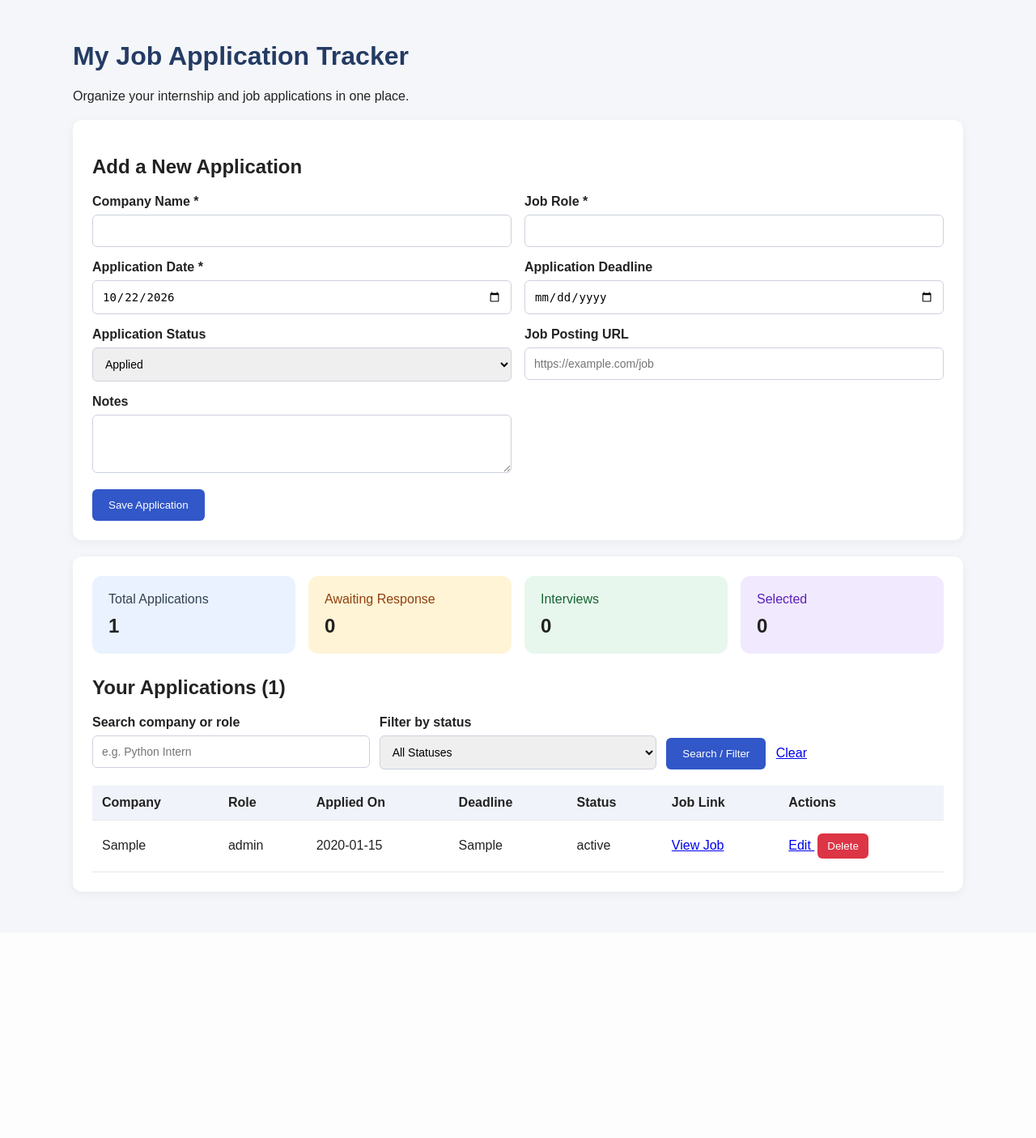
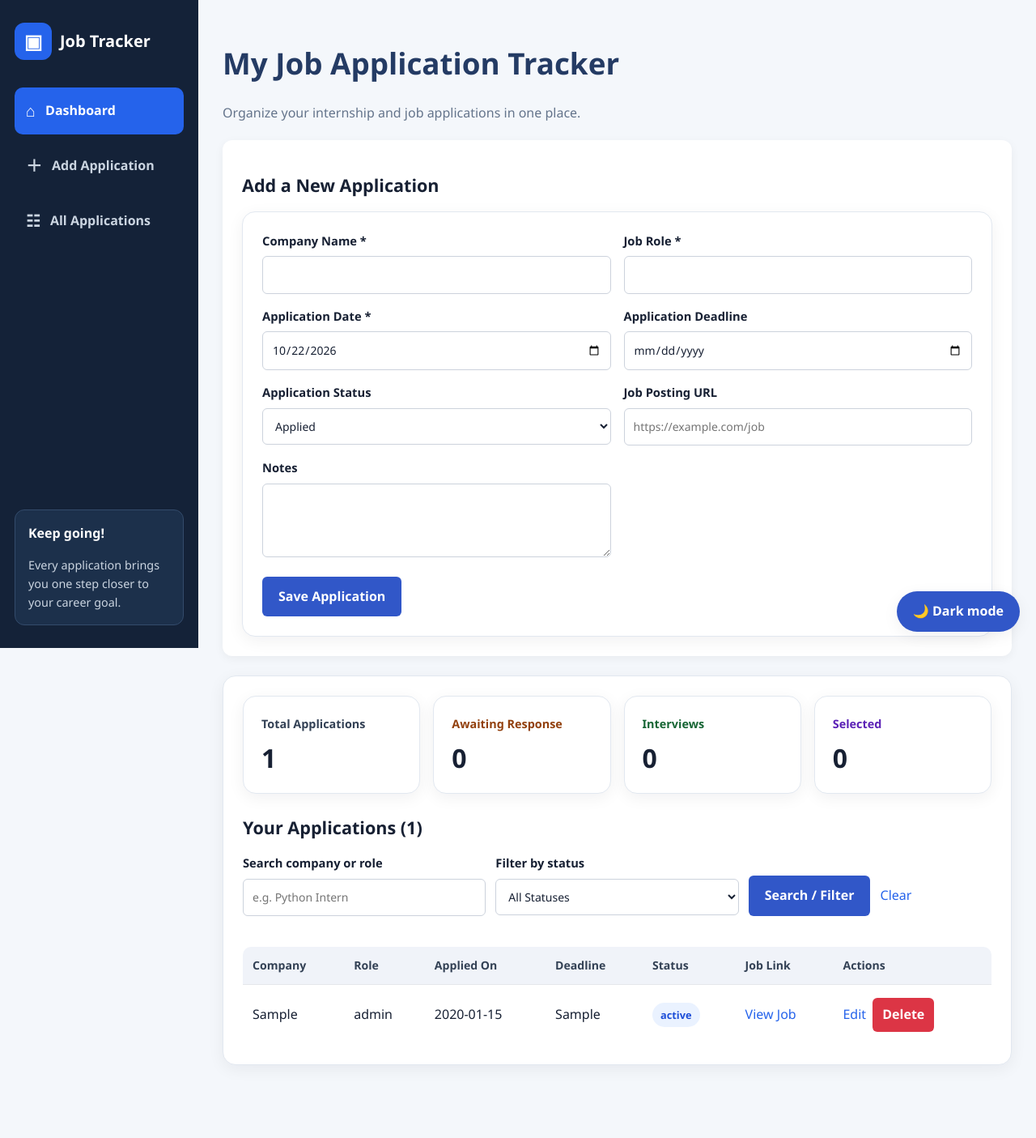
Before and after one commit to gshivani-cmd/job-application-tracker, a Flask app: page / in a window 1280 px wide. Shown: the whole page at 81% size. Before the commit the page ends 1107 px from the top, so only its background shows below. Run offline with Flask 3, Linux system fonts and the light colour scheme; tables that the repository leaves empty hold one stand-in row (values such as "Sample post").

Commit message:
Polish dashboard UI and improve JavaScript

```diff
--- /dev/null
+++ b/static/script.js
@@ -0,0 +1,44 @@
+
+document.addEventListener("DOMContentLoaded", () => {
+    const savedTheme = localStorage.getItem("job-tracker-theme");
+
+    if (savedTheme === "dark") {
+        document.body.classList.add("dark-mode");
+    }
+
+    const themeButton = document.createElement("button");
+    themeButton.id = "theme-toggle";
+    themeButton.type = "button";
+    themeButton.setAttribute("aria-label", "Toggle dark mode");
+    document.body.appendChild(themeButton);
+
+    function updateThemeButton() {
+        const isDark = document.body.classList.contains("dark-mode");
+        themeButton.textContent = isDark ? "☀️ Light mode" : "🌙 Dark mode";
+    }
+
+    updateThemeButton();
+
+    themeButton.addEventListener("click", () => {
+        document.body.classList.toggle("dark-mode");
+
+        const isDark = document.body.classList.contains("dark-mode");
+
+        localStorage.setItem(
+            "job-tracker-theme",
+            isDark ? "dark" : "light"
+        );
+
+        updateThemeButton();
+    });
+
+    // Hide flash notifications after 4 seconds.
+    document.querySelectorAll(".flash, .message").forEach((message) => {
+        setTimeout(() => {
+            message.style.transition = "opacity 0.4s";
+            message.style.opacity = "0";
+
+            setTimeout(() => message.remove(), 400);
+        }, 4000);
+    });
+});
--- /dev/null
+++ b/static/style.css
@@ -0,0 +1,529 @@
+
+/* ==============================
+   1. Global styles
+============================== */
+
+:root {
+    --primary: #2563eb;
+    --primary-hover: #1d4ed8;
+    --background: #f4f7fb;
+    --surface: #ffffff;
+    --text: #172033;
+    --muted: #64748b;
+    --border: #e2e8f0;
+    --shadow: 0 5px 20px rgba(15, 23, 42, 0.06);
+}
+
+* {
+    box-sizing: border-box;
+}
+
+html {
+    scroll-behavior: smooth;
+    scroll-padding-top: 20px;
+}
+
+body {
+    margin: 0;
+    padding: 30px 30px 90px 275px;
+    min-height: 100vh;
+    background: var(--background);
+    color: var(--text);
+    font-family: "Segoe UI", Arial, sans-serif;
+    line-height: 1.6;
+    transition: background 0.25s, color 0.25s;
+}
+
+h1,
+h2,
+h3 {
+    color: var(--text);
+    line-height: 1.3;
+}
+
+h1 {
+    font-size: clamp(1.7rem, 3vw, 2.3rem);
+}
+
+h2 {
+    font-size: 1.35rem;
+}
+
+p {
+    color: var(--muted);
+}
+
+a {
+    color: var(--primary);
+    text-decoration: none;
+}
+
+a:hover {
+    text-decoration: underline;
+}
+
+input,
+select,
+textarea {
+    width: 100%;
+    min-width: 0;
+    padding: 12px 14px;
+    border: 1px solid var(--border);
+    border-radius: 9px;
+    background: var(--surface);
+    color: var(--text);
+    font: inherit;
+    transition: border-color 0.2s, box-shadow 0.2s;
+}
+
+input:focus,
+select:focus,
+textarea:focus {
+    outline: none;
+    border-color: var(--primary);
+    box-shadow: 0 0 0 3px rgba(37, 99, 235, 0.13);
+}
+
+label {
+    display: block;
+    margin-bottom: 6px;
+    font-weight: 600;
+    font-size: 0.92rem;
+}
+
+button {
+    padding: 11px 17px;
+    border: 0;
+    border-radius: 9px;
+    background: var(--primary);
+    color: #ffffff;
+    font: inherit;
+    font-weight: 600;
+    cursor: pointer;
+    transition: background 0.2s, transform 0.2s;
+}
+
+button:hover {
+    background: var(--primary-hover);
+    transform: translateY(-1px);
+}
+
+form {
+    max-width: 100%;
+}
+
+.container {
+    width: 100%;
+    max-width: 1400px;
+    min-width: 0;
+    margin: 0 auto;
+}
+
+.message,
+.flash {
+    padding: 12px 16px;
+    margin: 12px 0;
+    border: 1px solid #bbf7d0;
+    border-radius: 9px;
+    background: #e8f7ed;
+    color: #166534;
+}
+
+.empty {
+    padding: 24px;
+    color: var(--muted);
+    text-align: center;
+}
+
+/* ==============================
+   2. Sidebar navigation
+============================== */
+
+.app-sidebar {
+    position: fixed;
+    inset: 0 auto 0 0;
+    width: 245px;
+    height: 100vh;
+    padding: 28px 18px;
+    display: flex;
+    flex-direction: column;
+    gap: 34px;
+    background: #142238;
+    color: #ffffff;
+    z-index: 900;
+    overflow-y: auto;
+}
+
+.sidebar-brand {
+    display: flex;
+    align-items: center;
+    gap: 10px;
+    color: #ffffff;
+    font-size: 1.25rem;
+    font-weight: 800;
+    text-decoration: none;
+}
+
+.sidebar-brand:hover {
+    text-decoration: none;
+}
+
+.brand-icon {
+    display: inline-grid;
+    place-items: center;
+    width: 46px;
+    height: 46px;
+    flex-shrink: 0;
+    border-radius: 12px;
+    background: #2563eb;
+    font-size: 1.5rem;
+}
+
+.sidebar-nav {
+    display: grid;
+    gap: 10px;
+}
+
+.sidebar-link {
+    display: flex;
+    align-items: center;
+    gap: 12px;
+    padding: 13px 14px;
+    border-radius: 10px;
+    color: #cbd5e1;
+    font-weight: 600;
+    text-decoration: none;
+    transition: background 0.2s, color 0.2s;
+}
+
+.sidebar-link span {
+    font-size: 1.25rem;
+}
+
+.sidebar-link:hover,
+.sidebar-link.active {
+    background: #2563eb;
+    color: #ffffff;
+    text-decoration: none;
+}
+
+.sidebar-footer {
+    margin-top: auto;
+    padding: 16px;
+    border: 1px solid #334b6b;
+    border-radius: 12px;
+    background: #1c304b;
+}
+
+.sidebar-footer strong {
+    color: #ffffff;
+}
+
+.sidebar-footer p {
+    margin-bottom: 0;
+    color: #cbd5e1;
+    font-size: 0.9rem;
+}
+
+/* ==============================
+   3. Dashboard statistics
+============================== */
+
+.stat-card {
+    min-width: 0;
+    padding: 22px;
+    border: 1px solid var(--border);
+    border-radius: 16px;
+    background: var(--surface);
+    box-shadow: var(--shadow);
+    transition: transform 0.2s, box-shadow 0.2s;
+}
+
+.stat-card:hover {
+    transform: translateY(-4px);
+    box-shadow: 0 12px 28px rgba(15, 23, 42, 0.1);
+}
+
+.stat-card p {
+    margin: 0;
+    font-size: 0.9rem;
+    font-weight: 600;
+}
+
+.stat-card h2 {
+    margin: 10px 0 0;
+    font-size: 2rem;
+    font-weight: 800;
+}
+
+/* ==============================
+   4. Applications section
+============================== */
+
+.applications-card {
+    width: 100%;
+    min-width: 0;
+    margin-top: 24px;
+    padding: 24px;
+    border: 1px solid var(--border);
+    border-radius: 16px;
+    background: var(--surface);
+    box-shadow: var(--shadow);
+}
+
+.applications-card h2 {
+    margin-top: 0;
+}
+
+/* Search and filter controls */
+
+.applications-card form {
+    max-width: 100%;
+}
+
+/* ==============================
+   5. Applications table
+============================== */
+
+.table-wrapper {
+    width: 100%;
+    max-width: 100%;
+    overflow-x: auto;
+}
+
+table {
+    width: 100%;
+    border-collapse: collapse;
+}
+
+th {
+    background: #eff4ff;
+    color: #334155;
+    text-align: left;
+    font-size: 0.88rem;
+    font-weight: 700;
+}
+
+th,
+td {
+    padding: 14px 12px;
+    border-bottom: 1px solid var(--border);
+}
+
+tbody tr {
+    transition: background 0.2s;
+}
+
+tbody tr:hover {
+    background: rgba(37, 99, 235, 0.045);
+}
+
+.applications-card table {
+    margin-top: 18px;
+    border-radius: 10px;
+    overflow: hidden;
+}
+
+.applications-card tbody tr:last-child td {
+    border-bottom: 0;
+}
+
+.applications-card td {
+    vertical-align: middle;
+}
+
+/* ==============================
+   6. Application status badges
+============================== */
+
+.status-badge {
+    display: inline-block;
+    padding: 5px 10px;
+    border-radius: 999px;
+    background: #eaf2ff;
+    color: #1d4ed8;
+    font-size: 0.8rem;
+    font-weight: 700;
+    white-space: nowrap;
+}
+
+.status-badge[data-status="Interview"] {
+    background: #f3e8ff;
+    color: #7e22ce;
+}
+
+.status-badge[data-status="Assessment"] {
+    background: #fff4d6;
+    color: #92400e;
+}
+
+.status-badge[data-status="Selected"] {
+    background: #dcfce7;
+    color: #166534;
+}
+
+.status-badge[data-status="Rejected"] {
+    background: #fee2e2;
+    color: #b91c1c;
+}
+
+/* ==============================
+   7. Add application form
+============================== */
+
+#add-application {
+    padding: 24px;
+    border: 1px solid var(--border);
+    border-radius: 16px;
+    background: var(--surface);
+    box-shadow: var(--shadow);
+}
+
+/* ==============================
+   8. Dark mode
+============================== */
+
+body.dark-mode {
+    --background: #0f172a;
+    --surface: #1e293b;
+    --text: #e5e7eb;
+    --muted: #a8b4c7;
+    --border: #334155;
+    --shadow: 0 5px 20px rgba(0, 0, 0, 0.2);
+}
+
+body.dark-mode th {
+    background: #263449;
+    color: #e5e7eb;
+}
+
+body.dark-mode tbody tr:hover {
+    background: #263449;
+}
+
+body.dark-mode .message,
+body.dark-mode .flash {
+    background: #163b2b;
+    border-color: #226344;
+    color: #bbf7d0;
+}
+
+body.dark-mode .status-badge {
+    background: #233c63;
+    color: #bfdbfe;
+}
+
+body.dark-mode .status-badge[data-status="Interview"] {
+    background: #48256b;
+    color: #e9d5ff;
+}
+
+body.dark-mode .status-badge[data-status="Assessment"] {
+    background: #593e1c;
+    color: #fde68a;
+}
+
+body.dark-mode .status-badge[data-status="Selected"] {
+    background: #164e35;
+    color: #bbf7d0;
+}
+
+body.dark-mode .status-badge[data-status="Rejected"] {
+    background: #641f2b;
+    color: #fecaca;
+}
+
+/* Dark mode toggle button */
+
+#theme-toggle {
+    position: fixed;
+    right: 20px;
+    bottom: 20px;
+    z-index: 1000;
+    border-radius: 999px;
+    box-shadow: var(--shadow);
+}
+
+/* ==============================
+   9. Tablet and mobile layout
+============================== */
+
+@media (max-width: 1000px) {
+    body {
+        padding-right: 20px;
+        padding-left: 265px;
+    }
+
+    .applications-card {
+        padding: 18px;
+    }
+
+    th,
+    td {
+        padding: 11px 9px;
+    }
+}
+
+@media (max-width: 768px) {
+    body {
+        padding: 15px 15px 85px;
+        font-size: 14px;
+    }
+
+    .app-sidebar {
+        position: relative;
+        inset: auto;
+        width: 100%;
+        height: auto;
+        padding: 14px;
+        gap: 14px;
+        overflow: visible;
+        border-radius: 12px;
+    }
+
+    .sidebar-nav {
+        grid-template-columns: repeat(2, minmax(0, 1fr));
+    }
+
+    .sidebar-link {
+        padding: 10px;
+        font-size: 0.9rem;
+    }
+
+    .sidebar-footer {
+        display: none;
+    }
+
+    .container {
+        width: 100%;
+        max-width: 100%;
+        margin-top: 20px;
+    }
+
+    .stat-card {
+        padding: 16px;
+    }
+
+    .applications-card,
+    #add-application {
+        padding: 16px;
+    }
+
+    .table-wrapper {
+        overflow-x: auto;
+    }
+
+    table {
+        min-width: 700px;
+    }
+
+    th,
+    td {
+        padding: 10px;
+    }
+
+    #theme-toggle {
+        right: 12px;
+        bottom: 12px;
+    }
+}
--- a/templates/edit_application.html
+++ b/templates/edit_application.html
@@ -5,6 +5,8 @@
     <meta charset="UTF-8">
     <meta name="viewport" content="width=device-width, initial-scale=1.0">
     <title>Edit Application</title>
+    <link rel="stylesheet"
+      href="{{ url_for('static', filename='style.css') }}">
     <style>
         body {
             font-family: Arial, sans-serif;
@@ -65,6 +67,7 @@
     </style>
 </head>
 <body>
+    <script src="{{ url_for('static', filename='script.js') }}"></script>
     <div class="container">
         <div class="card">
             <h1>Edit Application</h1>
--- a/templates/index.html
+++ b/templates/index.html
@@ -5,14 +5,17 @@
     <meta charset="UTF-8">
     <meta name="viewport" content="width=device-width, initial-scale=1.0">
     <title>Job Application Tracker</title>
+    <link rel="stylesheet"
+      href="{{ url_for('static', filename='style.css') }}">
     <style>
-        body {
-            font-family: Arial, sans-serif;
-            background: #f4f6f9;
-            margin: 0;
-            padding: 30px;
-            color: #222;
-        }
+    body {
+        font-family: "Segoe UI", Arial, sans-serif;
+        background: var(--background);
+        margin: 0;
+        padding: 30px 30px 90px 275px;
+        color: var(--text);
+        box-sizing: border-box;
+    }
 
         .container {
             max-width: 1100px;
@@ -103,7 +106,9 @@
 
         @media (max-width: 600px) {
             body {
-                padding: 14px;
+                body {
+                    padding: 15px 15px 85px;
+                }
             }
 
             .form-grid {
@@ -113,6 +118,31 @@
     </style>
 </head>
 <body>
+
+<aside class="app-sidebar">
+    <a href="/" class="sidebar-brand">
+        <span class="brand-icon">▣</span>
+        <span>Job Tracker</span>
+    </a>
+
+    <nav class="sidebar-nav">
+        <a href="/" class="sidebar-link active">
+            <span>⌂</span> Dashboard
+        </a>
+        <a href="#add-application" class="sidebar-link">
+            <span>＋</span> Add Application
+        </a>
+        <a href="#applications" class="sidebar-link">
+            <span>☷</span> All Applications
+        </a>
+    </nav>
+
+    <div class="sidebar-footer">
+        <strong>Keep going!</strong>
+        <p>Every application brings you one step closer to your career goal.</p>
+    </div>
+</aside>
+
     <div class="container">
         <h1>My Job Application Tracker</h1>
         <p>Organize your internship and job applications in one place.</p>
@@ -124,7 +154,9 @@
         <div class="card">
             <h2>Add a New Application</h2>
 
-            <form action="{{ url_for('add_application') }}" method="POST">
+            <form id="add-application"
+                action="{{ url_for('add_application') }}"
+                method="POST">
                 <div class="form-grid">
                     <div>
                         <label for="company">Company Name *</label>
@@ -176,26 +208,27 @@
             </form>
         </div>
 
-<div class="card">
+<div id="applications" class="applications-card">
 
 <div style="display: grid; grid-template-columns: repeat(auto-fit, minmax(180px, 1fr)); gap: 16px; margin-bottom: 28px;">
 
-    <div style="background: #eaf2ff; padding: 20px; border-radius: 12px;">
+    <div class="stat-card">
         <p style="margin: 0; color: #334155;">Total Applications</p>
         <h2 style="margin: 10px 0 0;">{{ statistics['total'] }}</h2>
     </div>
 
-    <div style="background: #fff4d6; padding: 20px; border-radius: 12px;">
+    <div class="stat-card">
+
         <p style="margin: 0; color: #92400e;">Awaiting Response</p>
         <h2 style="margin: 10px 0 0;">{{ statistics['awaiting_response'] }}</h2>
     </div>
 
-    <div style="background: #e8f7ed; padding: 20px; border-radius: 12px;">
+    <div class="stat-card">
         <p style="margin: 0; color: #166534;">Interviews</p>
         <h2 style="margin: 10px 0 0;">{{ statistics['interviews'] }}</h2>
     </div>
 
-    <div style="background: #f1eaff; padding: 20px; border-radius: 12px;">
+    <div class="stat-card">
         <p style="margin: 0; color: #5b21b6;">Selected</p>
         <h2 style="margin: 10px 0 0;">{{ statistics['selected'] }}</h2>
     </div>
@@ -263,7 +296,13 @@
                                     <td>{{ application["role"] }}</td>
                                     <td>{{ application["application_date"] }}</td>
                                     <td>{{ application["deadline"] or "—" }}</td>
-                                    <td>{{ application["status"] }}</td>
+                                    <td>
+                                        <span class="status-badge"
+                                            data-status="{{ application['status'] }}">
+                                         {{ application["status"] }}
+                                        </span>
+                                    </td>
+
 
 
 <td>
@@ -301,5 +340,6 @@
             {% endif %}
         </div>
     </div>
+    <script src="{{ url_for('static', filename='script.js') }}"></script>
 </body>
 </html>
```
